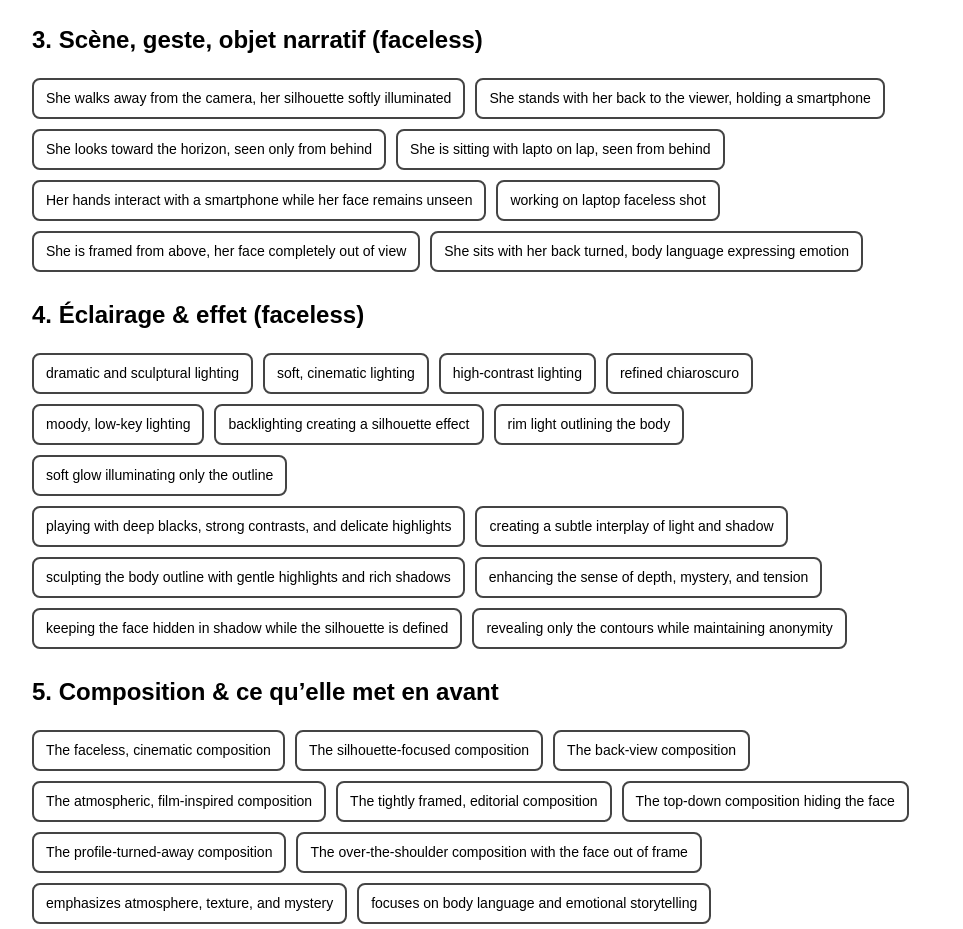
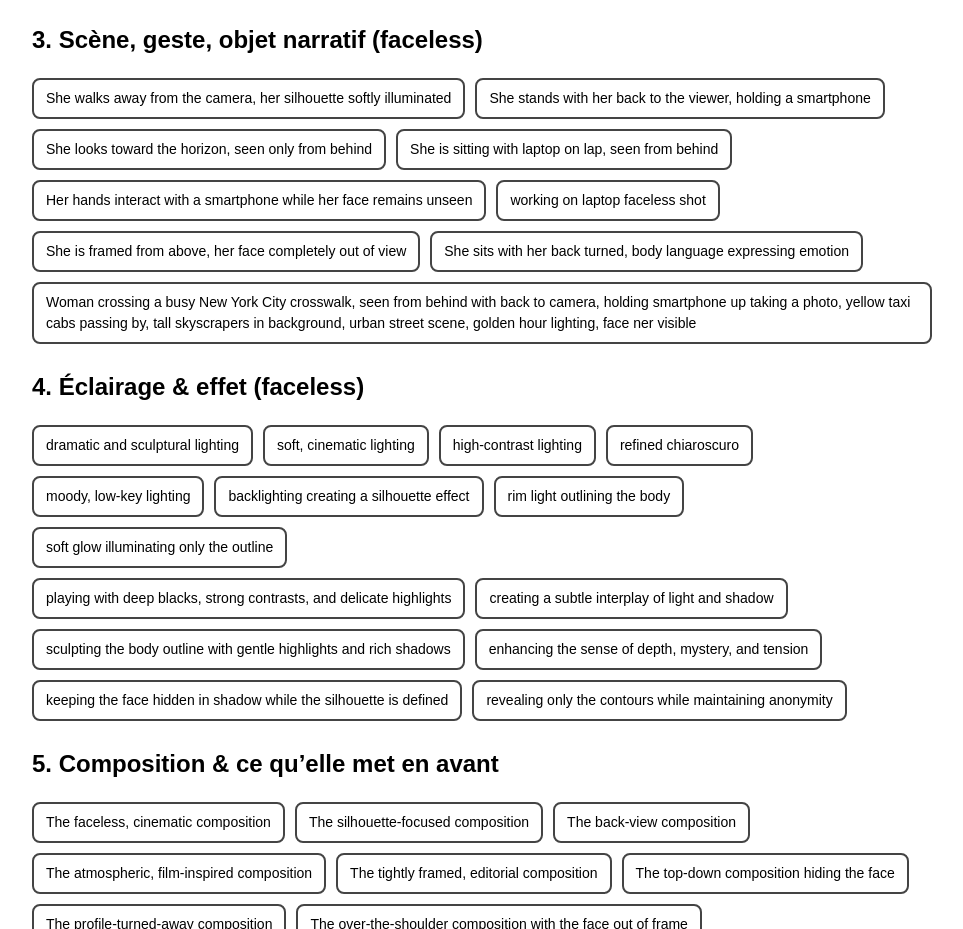
Before and after one commit to KCOACHING02/PROMPTREPLICATE, a plain HTML site: page index.html in a window 1280 px wide. Shown: the part 1030-1959 px from the top of the page, without its empty margins (158-1121 px from the left). Drawn offline with Linux system fonts and the light colour scheme.

Commit message:
Update index.html

```diff
--- a/index.html
+++ b/index.html
@@ -139,11 +139,12 @@
   <div class="option">She walks away from the camera, her silhouette softly illuminated</div>
   <div class="option">She stands with her back to the viewer, holding a smartphone</div>
   <div class="option">She looks toward the horizon, seen only from behind</div>
-  <div class="option">She is sitting with lapto on lap, seen from behind</div>
+  <div class="option">She is sitting with laptop on lap, seen from behind</div>
   <div class="option">Her hands interact with a smartphone while her face remains unseen</div>
   <div class="option">working on laptop faceless shot</div>
   <div class="option">She is framed from above, her face completely out of view</div>
   <div class="option">She sits with her back turned, body language expressing emotion</div>
+  <div class="option">Woman crossing a busy New York City crosswalk, seen from behind with back to camera, holding smartphone up taking a photo, yellow taxi cabs passing by, tall skyscrapers in background, urban street scene, golden hour lighting, face ner visible</div>
 </div>
 
 <h2>4. Éclairage & effet (faceless)</h2>
```
